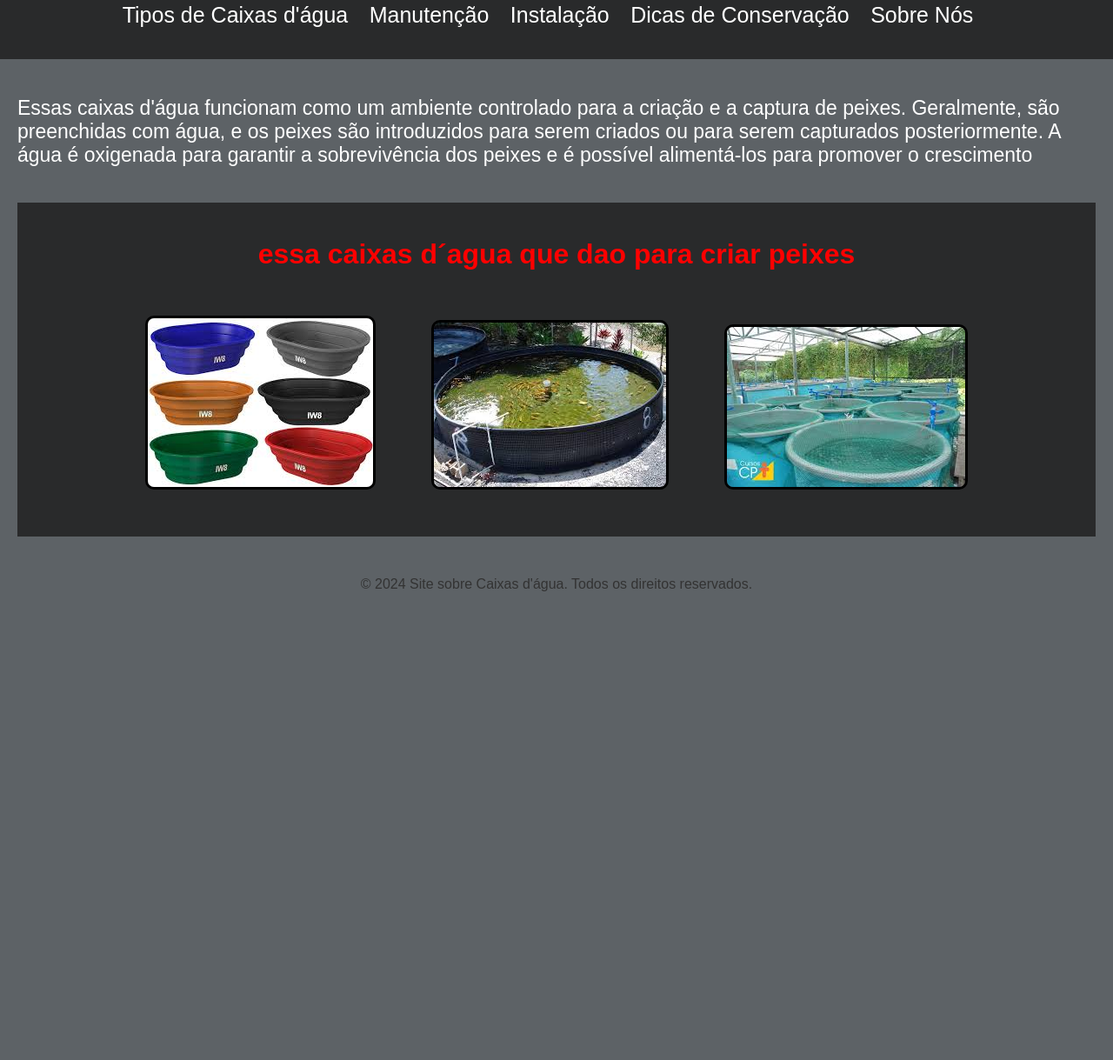
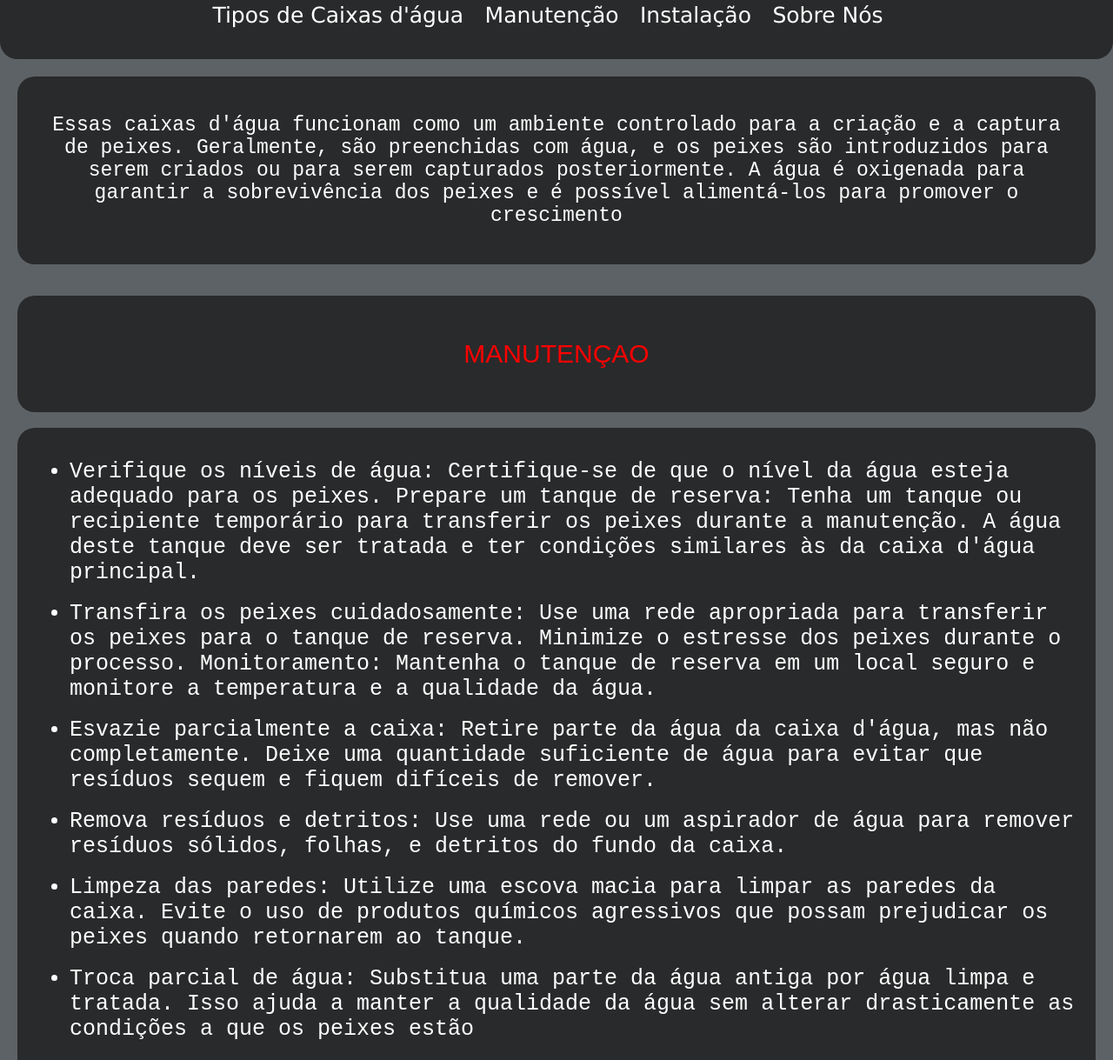
Before and after one commit to murielgaldino/agrim24, a plain HTML site: page index.html in a window 1280 px wide. Shown: the part 97-1316 px from the top of the page at 87% size. Before the commit the page ends 804 px from the top, so only its background shows below. Drawn offline with Linux system fonts and the light colour scheme.

Commit message:
Add files via upload

```diff
--- a/index.html
+++ b/index.html
@@ -11,10 +11,9 @@
         <h1>Piscicultura</h1>
         <nav>
             <ul>
-                <li><a href="#tipos">Tipos de Caixas d'água</a></li>
+                <li><a href="#borda-fundo">Tipos de Caixas d'água</a></li>
                 <li><a href="#manutencao">Manutenção</a></li>
                 <li><a href="#instalacao">Instalação</a></li>
-                <li><a href="#conservacao">Dicas de Conservação</a></li>
                 <li><a href="#sobre">Sobre Nós</a></li>
             </ul>
         </nav>
@@ -23,7 +22,34 @@
        <div class="texto-caixa">
         <p>Essas caixas d'água funcionam como um ambiente controlado para a criação e a captura de peixes. Geralmente, são preenchidas com água, e os peixes são introduzidos para serem criados ou para serem capturados posteriormente. A água é oxigenada para garantir a sobrevivência dos peixes e é possível alimentá-los para promover o crescimento</p>
        </div>
+    </br>
+</br>
+    <div class="titulo-manutencao">
+        <p>MANUTENÇAO</p>
+    </div>
+</br>
+       <div class="texto-manutencao">
+                <div class="coluna">
+                    <ul>
+                      <li>Verifique os níveis de água: Certifique-se de que o nível da água esteja adequado para os peixes.
+                        Prepare um tanque de reserva: Tenha um tanque ou recipiente temporário para transferir os peixes durante a manutenção. A água deste tanque deve ser tratada e ter condições similares às da caixa d'água principal.</li>
+                    </br>
+                      <li>Transfira os peixes cuidadosamente: Use uma rede apropriada para transferir os peixes para o tanque de reserva. Minimize o estresse dos peixes durante o processo.
+                        Monitoramento: Mantenha o tanque de reserva em um local seguro e monitore a temperatura e a qualidade da água.</li>
+                      </br>
+                      <li>Esvazie parcialmente a caixa: Retire parte da água da caixa d'água, mas não completamente. Deixe uma quantidade suficiente de água para evitar que resíduos sequem e fiquem difíceis de remover.</li>
+                    </br>
+                      <li>Remova resíduos e detritos: Use uma rede ou um aspirador de água para remover resíduos sólidos, folhas, e detritos do fundo da caixa.</li>
+                    </br>
+                      <li>Limpeza das paredes: Utilize uma escova macia para limpar as paredes da caixa. Evite o uso de produtos químicos agressivos que possam prejudicar os peixes quando retornarem ao tanque.</li>
+                    </br>
+                    <li>Troca parcial de água: Substitua uma parte da água antiga por água limpa e tratada. Isso ajuda a manter a qualidade da água sem alterar drasticamente as condições a que os peixes estão </li>
+                </br>
 
+                    </ul>
+                  </div>
+            </div>
+        </div>
     </br>
     <header>
       <div class="borda-fundo"></div>
@@ -34,7 +60,7 @@
              <img src="caixa3.jpeg" alt="caixa" class="imagem">
        </div>
     </header>
-
+    <script src="javaScript.js"></script>
     </div>
     </main>
     <footer>
--- a/styles.css
+++ b/styles.css
@@ -10,6 +10,8 @@ header {
     color: #ff0000;
     padding: 20px;
     text-align: center;
+    border-radius: 20px
+
 }
 
 nav ul {
@@ -26,6 +28,7 @@ nav ul li a {
     color: #ffffff;
     text-decoration: none;
     font-size: 25px;
+    font-family: Verdana, sans-serif;
 }
 
 main {
@@ -71,4 +74,58 @@ h3 {
 .texto-caixa {
     font-size: 23px;
     color: #ffffff;
+    font-family:Monospace;
 }
+
+.texto-caixa {
+    background-color: #292a2b;
+    color: #ffffff;
+    padding: 20px;
+    text-align: center;
+    border-radius: 20px
+}
+
+.manutencao {
+    display: flex;
+    justify-content: space-around;
+    padding: 20px;
+    font-family:Monospace;
+
+  }
+
+  .coluna {
+
+    background-color: #292a2b;
+    padding: 20px;
+    border-radius: 20px
+
+  }
+  .coluna li{
+    font-family: Monospace;
+    color: #ffffff;
+    font-size: 25px;
+  }
+  h3 {
+    font-size: 24px;
+    color: #ffffff;
+    margin-bottom: 10px;
+    font-family:Monospace;
+    word-spacing: 5px;
+  }
+
+  .titulo-manutencao{
+    font-family: Arial, sans-serif;
+    text-align: center;
+    color:#ff0000;
+    font-size: 30px
+
+  }
+
+  .titulo-manutencao{
+    background-color: #292a2b;
+    padding: 20px;
+    text-align: center;
+    border-radius: 20px
+
+
+  }
```
